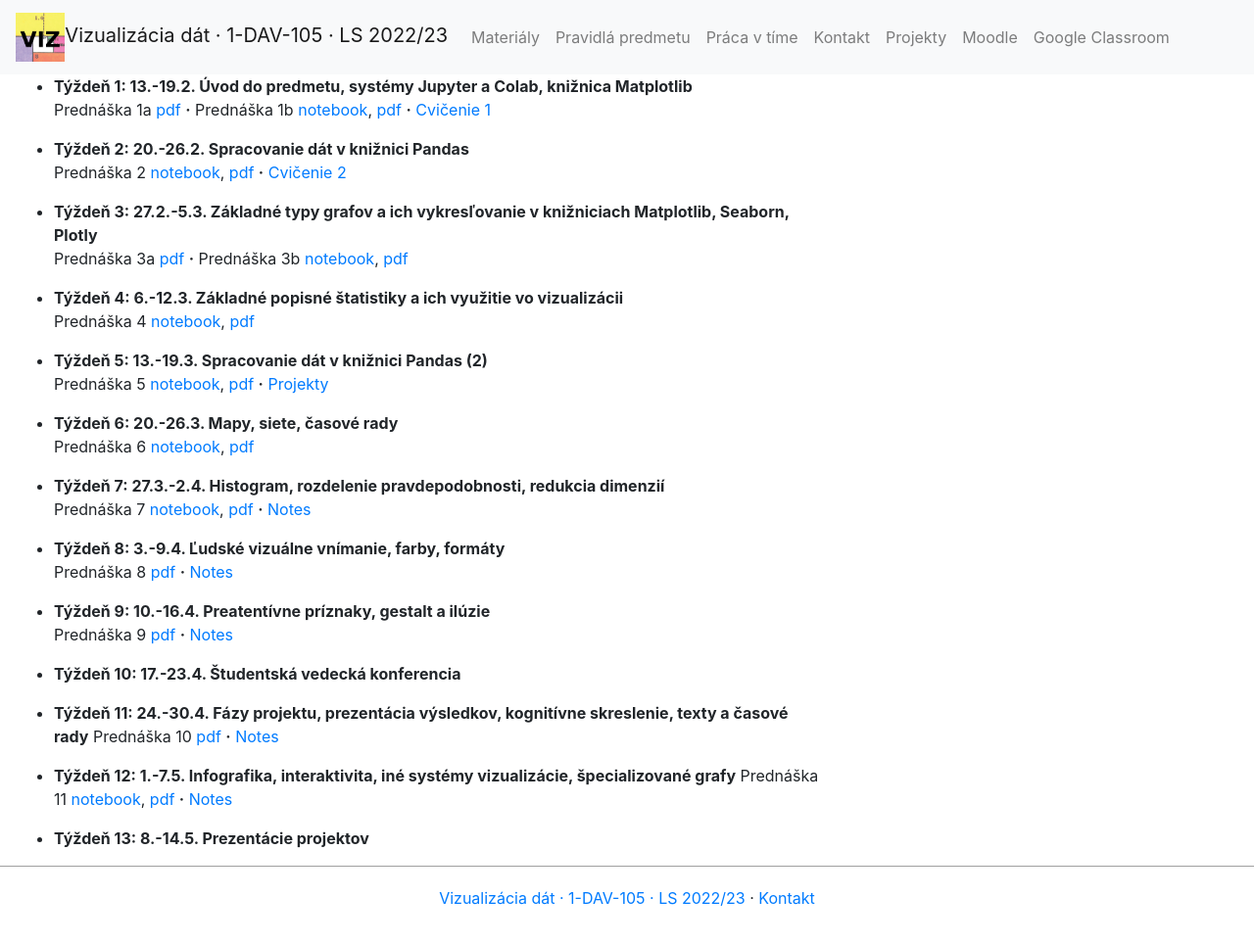
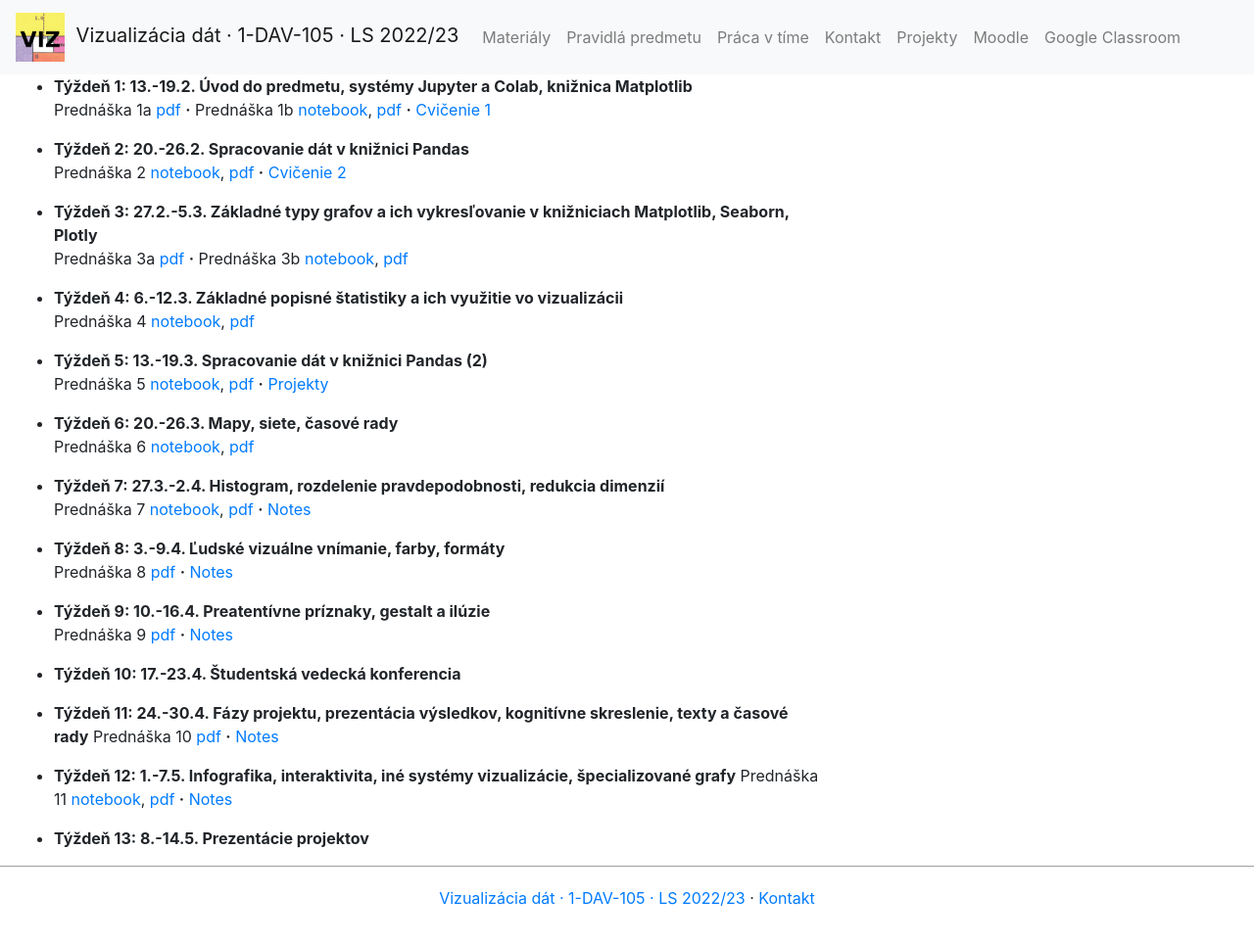
Before and after one commit to bbrejova/viz, a Jekyll site: the page built from index.md, in a window 1280 px wide. Shown: the whole page at 98% size. Built offline with Jekyll 4.4.1, drawn with Linux system fonts in a browser that asks for light colours; nearby versions of some CDN libraries; our own code applies the rules of GitHub Pages for plain Markdown files.

Commit message:
Update header.html

```diff
--- a/_includes/header.html
+++ b/_includes/header.html
@@ -1,6 +1,6 @@
  <nav class="navbar navbar-light bg-light  navbar-expand-lg">
 	<div class="navbar-header">
-  	  <a class="navbar-brand" href="{{ "/" | relative_url }}"><img src="/viz/img/favicon.png" height="50">{{ site.title | escape }}</a>
+  	  <a class="navbar-brand" href="{{ "/" | relative_url }}"><img src="/viz/img/favicon.png" height="50">&nbsp;&nbsp;{{ site.title | escape }}</a>
 	  <button type="button" class="navbar-toggler" data-toggle="collapse" data-target="#myNavbar">
 	    <span class="navbar-toggler-icon"></span>
 	  </button>
```
